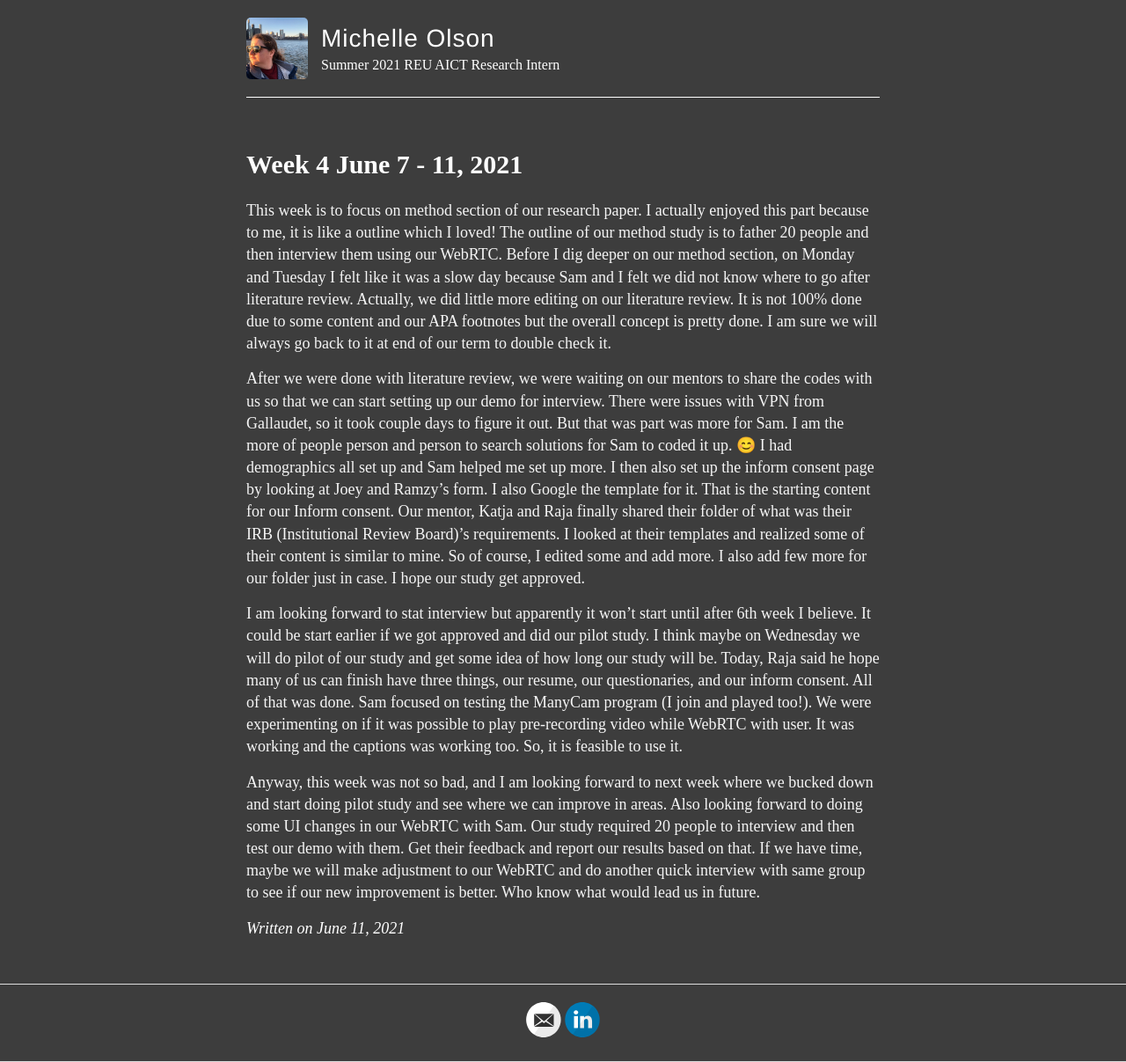
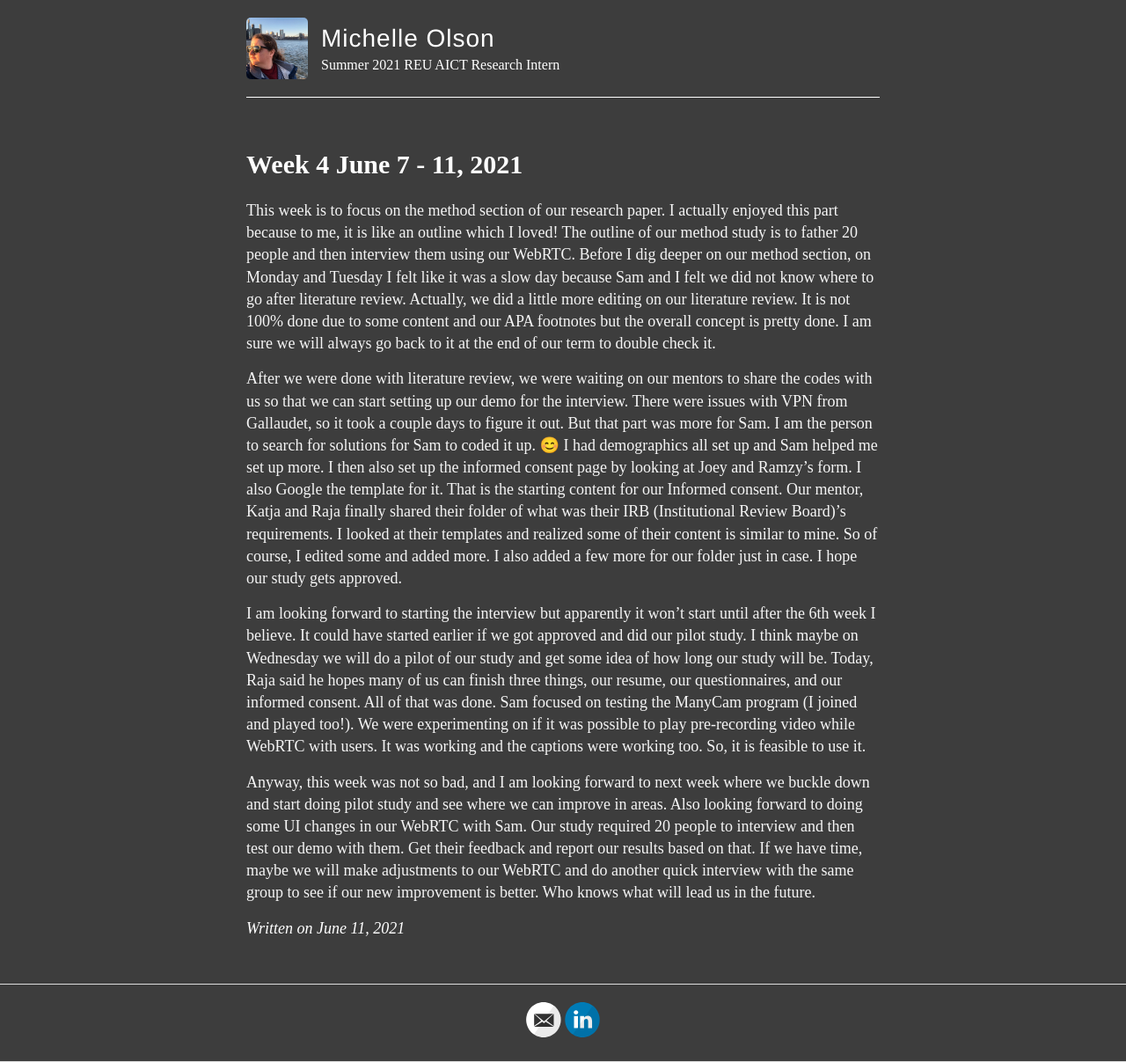
Before and after one commit to moohy2005/moohy2005.github.io, a Jekyll site: the page built from _posts/2021-06-11-week4.md, in a window 1280 px wide. Shown: the whole page at 88% size. Built offline with Jekyll 4.4.1, drawn with Linux system fonts in a browser that asks for light colours.

Commit message:
fixed error

```diff
--- a/_posts/2021-06-11-week4.md
+++ b/_posts/2021-06-11-week4.md
@@ -3,10 +3,13 @@ layout: post
 title: Week 4 June 7 - 11, 2021
 ---
 
-This week is to focus on method section of our research paper. I actually enjoyed this part because to me, it is like a outline which I loved! The outline of our method study is to father 20 people and then interview them using our WebRTC. Before I dig deeper on our method section, on Monday and Tuesday I felt like it was a slow day because Sam and I felt we did not know where to go after literature review. Actually, we did little more editing on our literature review. It is not 100% done due to some content and our APA footnotes but the overall concept is pretty done. I am sure we will always go back to it at end of our term to double check it.
+This week is to focus on the method section of our research paper. I actually enjoyed this part because to me, it is like an outline which I loved! The outline of our method study is to father 20 people and then interview them using our WebRTC. Before I dig deeper on our method section, on Monday and Tuesday I felt like it was a slow day because Sam and I felt we did not know where to go after literature review. Actually, we did a little more editing on our literature review. It is not 100% done due to some content and our APA footnotes but the overall concept is pretty done. I am sure we will always go back to it at the end of our term to double check it.
 
-After we were done with literature review, we were waiting on our mentors to share the codes with us so that we can start setting up our demo for interview. There were issues with VPN from Gallaudet, so it took couple days to figure it out.  But that was part was more for Sam. I am the more of people person and person to search solutions for Sam to coded it up. 😊 I had demographics all set up and Sam helped me set up more. I then also set up the inform consent page by looking at Joey and Ramzy’s form. I also Google the template for it. That is the starting content for our Inform consent. Our mentor, Katja and Raja finally shared their folder of what was their IRB (Institutional Review Board)’s requirements. I looked at their templates and realized some of their content is similar to mine. So of course, I edited some and add more. I also add few more for our folder just in case. I hope our study get approved.
 
-I am looking forward to stat interview but apparently it won’t start until after 6th week I believe. It could be start earlier if we got approved and did our pilot study. I think maybe on Wednesday we will do pilot of our study and get some idea of how long our study will be. Today, Raja said he hope many of us can finish have three things, our resume, our questionaries, and our inform consent. All of that was done. Sam focused on testing the ManyCam program (I join and played too!). We were experimenting on if it was possible to play pre-recording video while WebRTC with user. It was working and the captions was working too. So, it is feasible to use it.
+After we were done with literature review, we were waiting on our mentors to share the codes with us so that we can start setting up our demo for the interview. There were issues with VPN from Gallaudet, so it took a couple days to figure it out.  But that part was more for Sam. I am the person to search for solutions for Sam to coded it up. 😊 I had demographics all set up and Sam helped me set up more. I then also set up the informed consent page by looking at Joey and Ramzy’s form. I also Google the template for it. That is the starting content for our Informed consent. Our mentor, Katja and Raja finally shared their folder of what was their IRB (Institutional Review Board)’s requirements. I looked at their templates and realized some of their content is similar to mine. So of course, I edited some and added more. I also added a few more for our folder just in case. I hope our study gets approved.
 
-Anyway, this week was not so bad, and I am looking forward to next week where we bucked down and start doing pilot study and see where we can improve in areas. Also looking forward to doing some UI changes in our WebRTC with Sam. Our study required 20 people to interview and then test our demo with them. Get their feedback and report our results based on that. If we have time, maybe we will make adjustment to our WebRTC and do another quick interview with same group to see if our new improvement is better. Who know what would lead us in future.
+
+I am looking forward to starting the interview but apparently it won’t start until after the 6th week I believe. It could have started earlier if we got approved and did our pilot study. I think maybe on Wednesday we will do a pilot of our study and get some idea of how long our study will be. Today, Raja said he hopes many of us can finish three things, our resume, our questionnaires, and our informed consent. All of that was done. Sam focused on testing the ManyCam program (I joined and played too!). We were experimenting on if it was possible to play pre-recording video while WebRTC with users. It was working and the captions were working too. So, it is feasible to use it.
+
+
+Anyway, this week was not so bad, and I am looking forward to next week where we buckle down and start doing pilot study and see where we can improve in areas. Also looking forward to doing some UI changes in our WebRTC with Sam. Our study required 20 people to interview and then test our demo with them. Get their feedback and report our results based on that. If we have time, maybe we will make adjustments to our WebRTC and do another quick interview with the same group to see if our new improvement is better. Who knows what will lead us in the future.
```
